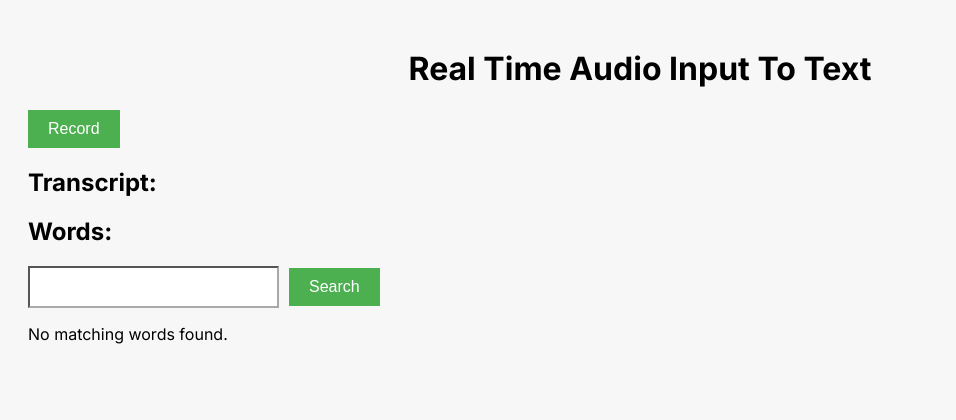
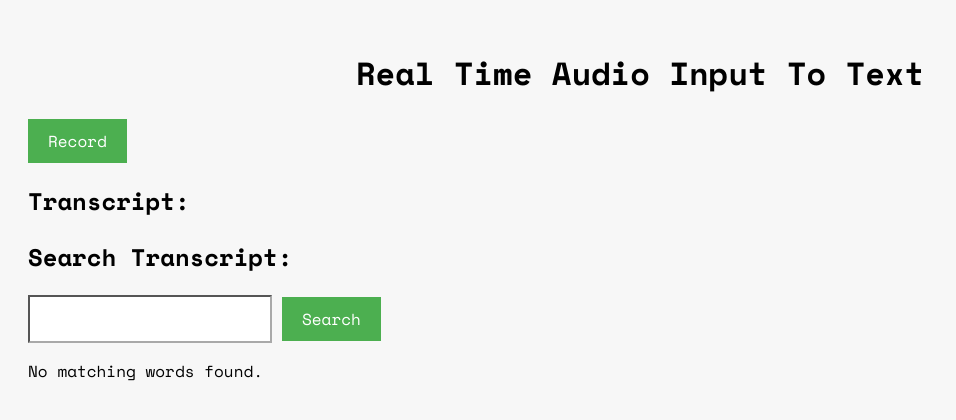
Before and after one commit to dwang88/eduOptimize, a Next.js app: page / in a window 1280 px wide. Shown: the top 420 px of the page, without its empty margins (0-956 px from the left). Built offline with nearby package versions, Linux system fonts and the light colour scheme.

Commit message:
add search timestamps & new font

```diff
--- a/package.json
+++ b/package.json
@@ -9,7 +9,7 @@
     "lint": "next lint"
   },
   "dependencies": {
-    "next": "14.1.4",
+    "next": "^14.1.4",
     "react": "^18",
     "react-dom": "^18",
     "tesseract.js": "^5.0.5"
--- a/src/app/globals.css
+++ b/src/app/globals.css
@@ -1,6 +1,9 @@
+@import url('https://fonts.googleapis.com/css2?family=Space+Mono:ital,wght@0,400;0,700;1,400;1,700&display=swap');
+
 body {
   padding: 20px;
-  background-color: #f7f7f7
+  background-color: #f7f7f7;
+  font-family: 'Space Mono', monospace;
 }
 
 .container {
@@ -60,6 +63,7 @@ button {
   border: none;
   cursor: pointer;
   font-size: 16px;
+  font-family: 'Space Mono', monospace;
 }
 
 button:hover {
@@ -76,4 +80,5 @@ input {
   margin-right: 10px;
   cursor: pointer;
   font-size: 16px;
+  font-family: 'Space Mono', monospace;
 }
--- a/src/app/layout.js
+++ b/src/app/layout.js
@@ -1,7 +1,4 @@
-import { Inter } from "next/font/google";
 import "./globals.css";
-
-const inter = Inter({ subsets: ["latin"] });
 
 export const metadata = {
   title: "Create Next App",
@@ -11,7 +8,7 @@ export const metadata = {
 export default function RootLayout({ children }) {
   return (
     <html lang="en">
-      <body className={inter.className}>{children}</body>
+      <body>{children}</body>
     </html>
   );
 }
--- a/src/app/page.js
+++ b/src/app/page.js
@@ -12,21 +12,25 @@ export default function VideoTranscriptionPage() {
     const recognition = new window.webkitSpeechRecognition();
 
     recognition.lang = 'en-US';
+    recognition.continuous = true;
+    recognition.interimResults = false;
 
     recognition.onresult = (event) => {
-      const newTranscript = event.results[0][0].transcript;
-      const timestamp = new Date().toLocaleTimeString(); // Get current timestamp
-      const newLine = { text: newTranscript, timestamp: timestamp };
-      setTranscriptLines(prevLines => [...prevLines, newLine]);
-      const words = newTranscript.split(' '); // Split transcript into words
-      setTranscriptWords(prevWords => [...prevWords, ...words]); // Add words to transcriptWords array
+      for (let i = event.resultIndex; i < event.results.length; ++i) {
+        const newTranscript = event.results[i][0].transcript;
+        const timestamp = new Date().toLocaleTimeString(); // Get current timestamp
+        const newLine = { text: newTranscript, timestamp: timestamp };
+        setTranscriptLines(prevLines => [...prevLines, newLine]);
+        const words = newTranscript.split(' ').map(word => ({ word, timestamp })); // Add timestamp to each word
+        setTranscriptWords(prevWords => [...prevWords, ...words]); // Add words to transcriptWords array
+      }
     };
 
     recognition.start();
   };
 
   const handleSearch = () => {
-    const found = transcriptWords.filter(word => word.toLowerCase() === searchWord.toLowerCase());
+    const found = transcriptWords.filter(wordObj => wordObj.word.toLowerCase() === searchWord.toLowerCase());
     setFoundWords(found);
   };
 
@@ -46,19 +50,19 @@ export default function VideoTranscriptionPage() {
             </div>
           ))}
         </div>
-        <h2>Words:</h2>
-        <div>
-          {transcriptWords.map((word, index) => (
-            <span key={index}>{word} </span>
-          ))}
-        </div>
+        <h2>Search Transcript:</h2>
         <div>
           <input type="text" value={searchWord} onChange={(e) => setSearchWord(e.target.value)} />
           <button onClick={handleSearch}>Search</button>
         </div>
         <div>
           {foundWords.length > 0 && (
-            <p>Found words: {foundWords.join(', ')}</p>
+            <div>
+              <h3>Found Words:</h3>
+              {foundWords.map((foundWord, index) => (
+                <p key={index}>{foundWord.timestamp}: {foundWord.word}</p>
+              ))}
+            </div>
           )}
           {foundWords.length === 0 && (
             <p>No matching words found.</p>
```
Also changed, not shown: 1 other file (tests, documents, lock files or other folders).
